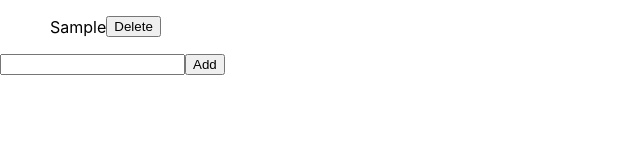
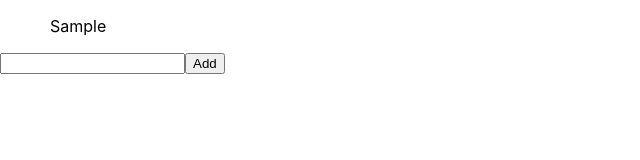
Before and after one commit to riotbrewing/myapp_inclass, a React (Create React App) app: page / in a window 1280 px wide. Both pictures are taken after typing "Sample" into the empty fields and a click on the button "Add". Shown: the top 160 px of the page, without its empty margins (0-640 px from the left). Built offline with nearby package versions, Linux system fonts and the light colour scheme.

Commit message:
added hide/show delete button when hovering over an item

```diff
--- a/src/ListItem.js
+++ b/src/ListItem.js
@@ -7,6 +7,7 @@ const ListItem = (props) => {
     // we could also use props
     // {props.item}
     let {item, index, listItems, setListItems} = props;
+    const [showDeleteButton, setShowDeleteButton] = React.useState(false)
 
     const deleteFunction = (index) =>
     {
@@ -16,10 +17,27 @@ const ListItem = (props) => {
         ])
     }
 
+    const handleMouseEnter = () =>
+    {
+        console.log("Enter")
+        setShowDeleteButton(true)
+    }
+
+    const handleMouseLeave = () =>
+    {
+        console.log("leave")
+        setShowDeleteButton(false)
+    }
     return(
-        <li>
+        <li onMouseEnter={handleMouseEnter}
+            onMouseLeave={handleMouseLeave}
+        >
             <div>{item}</div>
-            <button onClick={() => deleteFunction(index)}>Delete</button>
+            {
+                //use a ternary operator to either show or hide delete buttons
+            }
+            {showDeleteButton ? <button onClick={() => deleteFunction(index)}>Delete</button> : null}
+
         </li>
     )
 }
```
Also changed, not shown: src/ListItem.css (line endings or trailing spaces).
